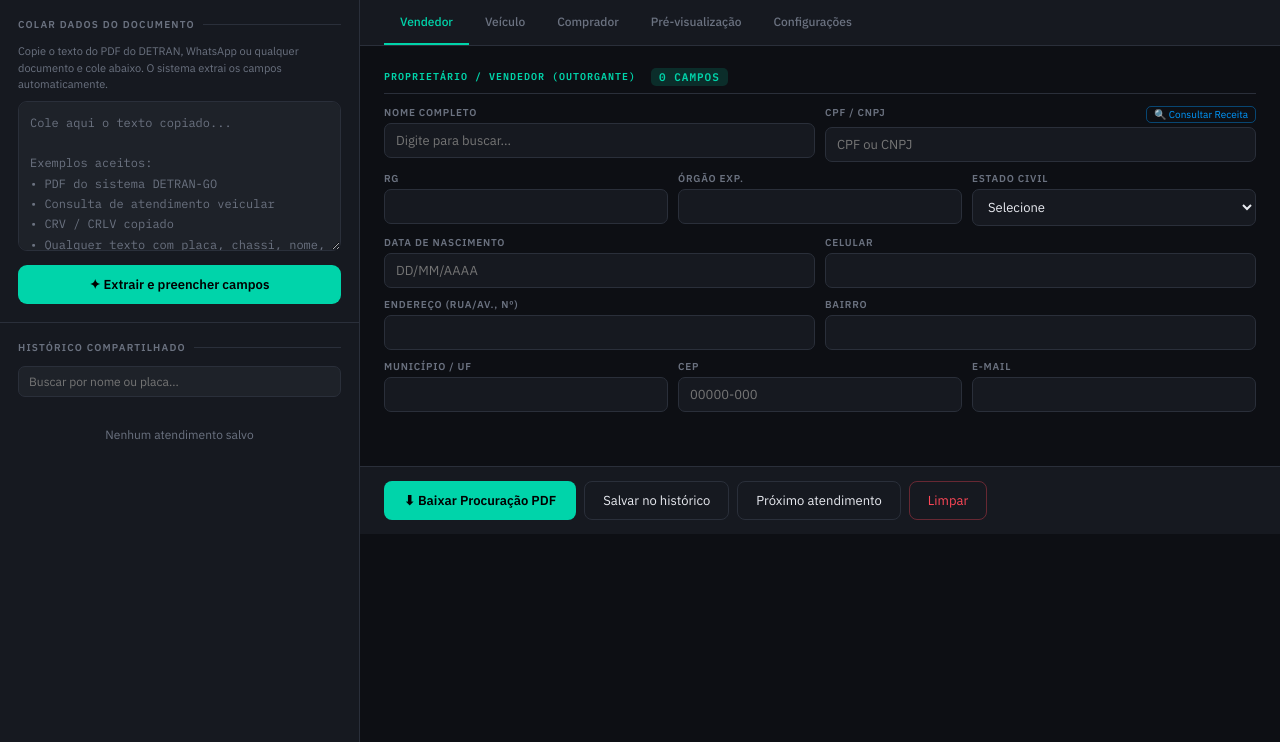
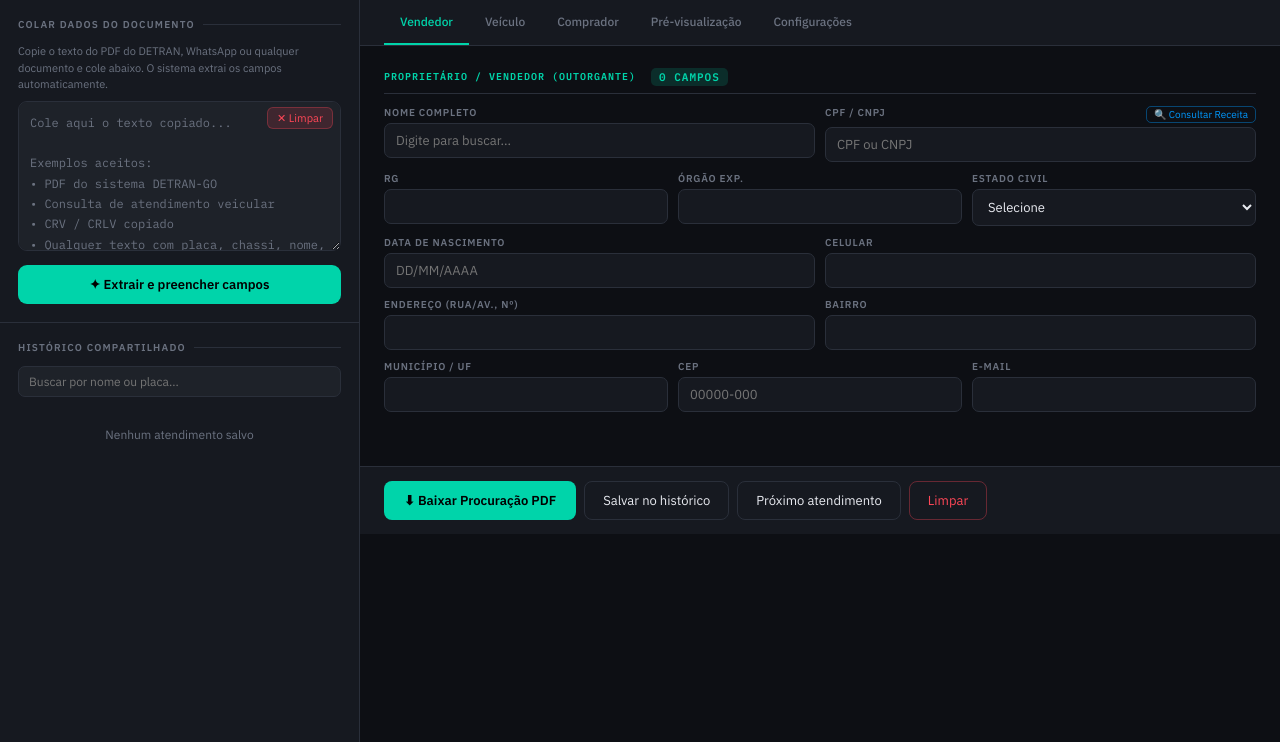
Before and after one commit to diego7327-sys/atpv-sistema, a Flask app: page / in a window 1280 px wide. Shown: the part 58-800 px from the top of the page. Run offline with Flask 3, Linux system fonts and the light colour scheme; data that the repository does not hold is empty; some libraries are stand-ins or nearby versions.

Commit message:
Update index.html

```diff
--- a/templates/index.html
+++ b/templates/index.html
@@ -159,8 +159,11 @@ header{display:flex;align-items:center;justify-content:space-between;padding:12p
     <p class="paste-label">
       Copie o texto do PDF do DETRAN, WhatsApp ou qualquer documento e cole abaixo. O sistema extrai os campos automaticamente.
     </p>
-    <textarea class="paste-area" id="paste-txt"
-      placeholder="Cole aqui o texto copiado...&#10;&#10;Exemplos aceitos:&#10;• PDF do sistema DETRAN-GO&#10;• Consulta de atendimento veicular&#10;• CRV / CRLV copiado&#10;• Qualquer texto com placa, chassi, nome, CPF..."></textarea>
+    <div style="position:relative">
+      <textarea class="paste-area" id="paste-txt"
+        placeholder="Cole aqui o texto copiado...&#10;&#10;Exemplos aceitos:&#10;• PDF do sistema DETRAN-GO&#10;• Consulta de atendimento veicular&#10;• CRV / CRLV copiado&#10;• Qualquer texto com placa, chassi, nome, CPF..."></textarea>
+      <button onclick="limparTexto()" title="Limpar texto" style="position:absolute;top:6px;right:8px;background:rgba(255,71,87,.15);border:1px solid rgba(255,71,87,.3);color:#ff4757;border-radius:6px;padding:3px 9px;font-size:11px;cursor:pointer;font-family:var(--font)">✕ Limpar</button>
+    </div>
     <button class="btn-ext" onclick="extrair()">✦ Extrair e preencher campos</button>
     <div class="load-wrap" id="load-wrap">
       <div class="load-msg" id="load-msg">Processando...</div>
@@ -614,6 +617,11 @@ function limpar(){
   document.getElementById('paste-txt').value='';
   atualizarContadores();
   showAlert('Campos de "'+tabAtual+'" limpos!','ok');
+}
+
+function limparTexto(){
+  document.getElementById('paste-txt').value='';
+  document.getElementById('paste-txt').focus();
 }
 
 function limparTudo(){
```
